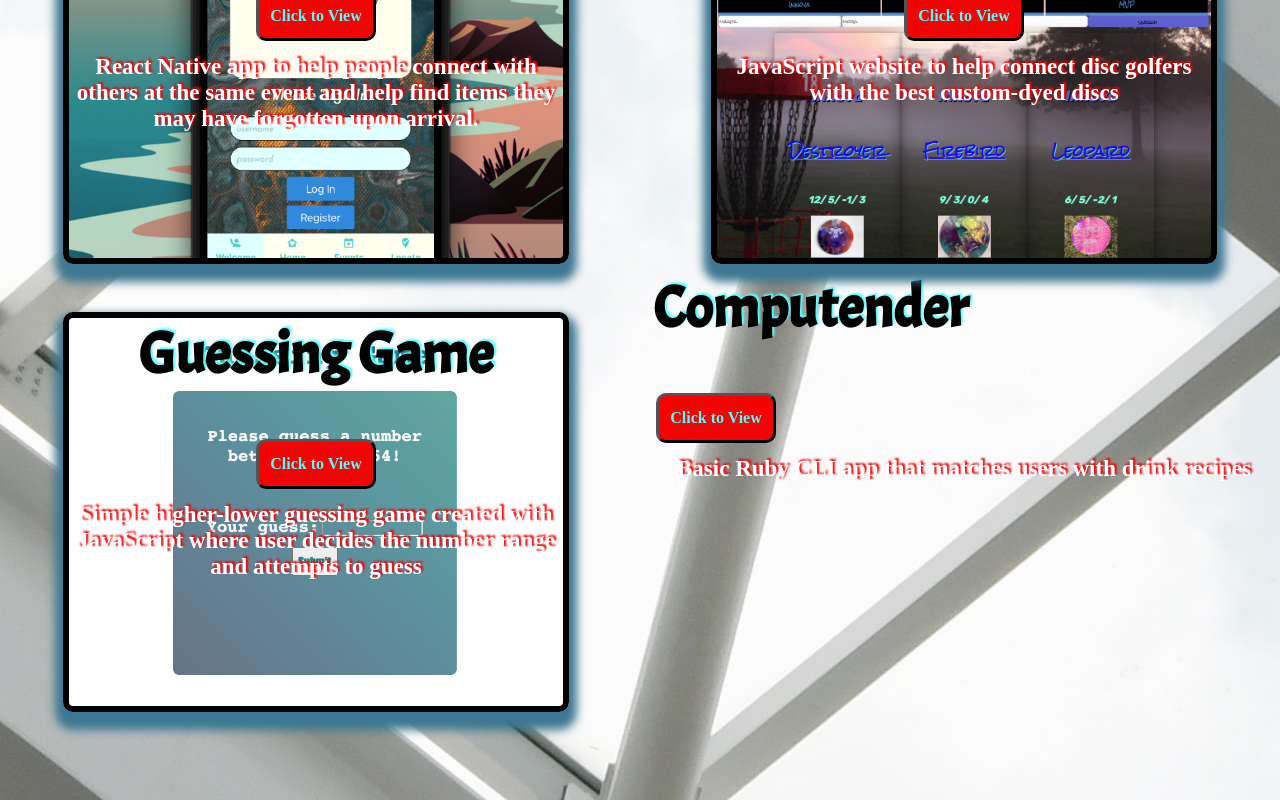
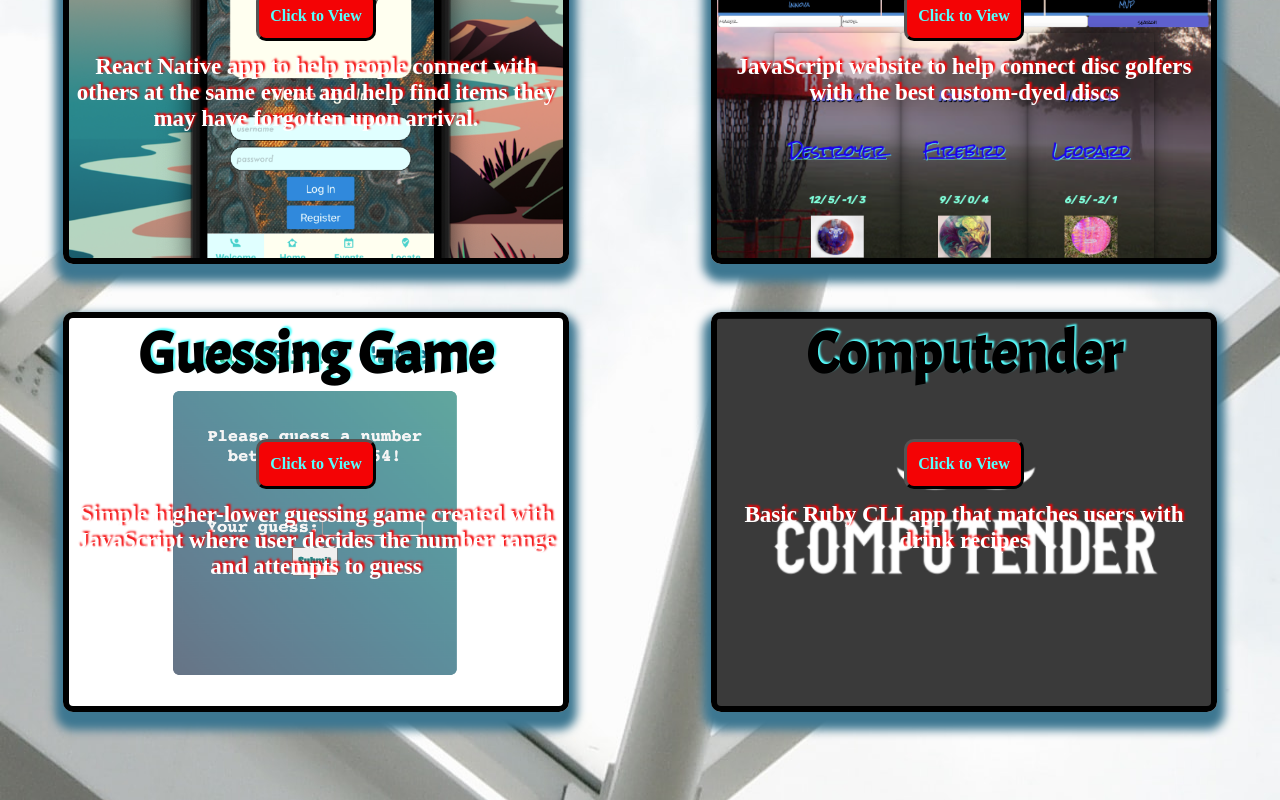
Before and after one commit to Jamondixon/website, a React (Create React App) app: page /projects in a window 1280 px wide. Shown: the part 994-1794 px from the top of the page. Built offline with nearby package versions, Linux system fonts and the light colour scheme; a web font is replaced by a local one.

Commit message:
computender css

```diff
--- a/src/Pages/Projects/Projects.css
+++ b/src/Pages/Projects/Projects.css
@@ -146,6 +146,9 @@
 .projects-card-five:hover {
     transform: scale(1.1);
 }
+.projects-card-six:hover {
+    transform: scale(1.1);
+}
 
 .projects-card-two {
     background: url('../../Images/cryptocurrent.png') no-repeat center;
@@ -226,3 +229,22 @@
     width: 80%;
     transition: .3s;
 }
+.projects-card-six {
+    background: url('../../Images/Computender.png') no-repeat center;
+    background-size: cover;
+    background-position: fixed;
+    border: 6px solid var(--black);
+    border-radius: 10px;
+    box-shadow: 0px 10px 10px 8px var(--darkblue);
+    height: 400px;
+    left: 0;
+    margin: 0 auto;
+    max-width: 600px;
+    overflow: hidden;
+    position: relative;
+    right: 0;
+    text-align: center;
+    top: 10%;
+    width: 80%;
+    transition: .3s;
+}
```
Also changed, not shown: src/Images/Computender.png (added).
